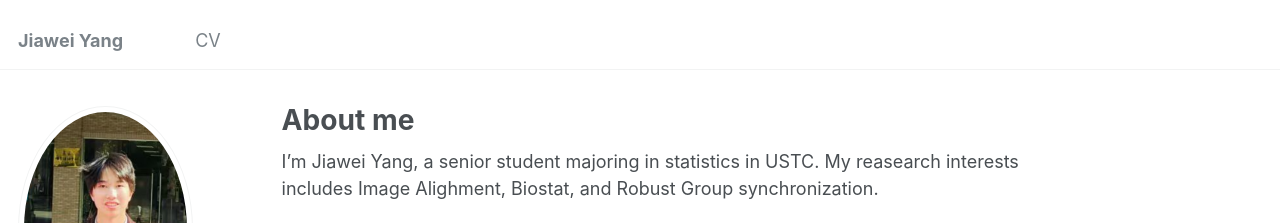
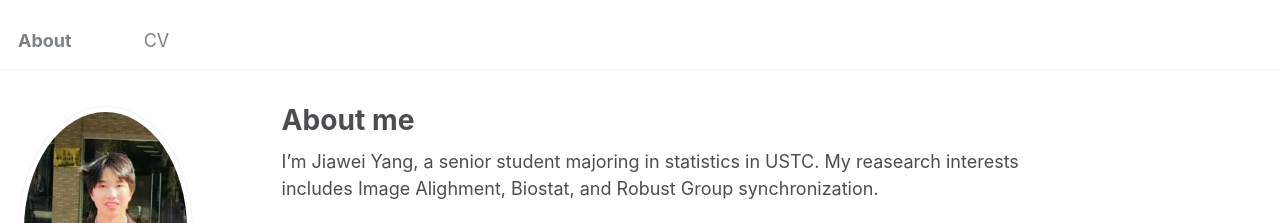
Before and after one commit to jiawei-yang05/Jiawei-yang05.github.io, a Jekyll site: the page built from _pages/about.md, in a window 1280 px wide. Shown: the top 223 px of the page. Built offline with Jekyll 4.4.1, drawn with Linux system fonts in a browser that asks for light colours.

Commit message:
Update _config.yml

```diff
--- a/_config.yml
+++ b/_config.yml
@@ -8,7 +8,7 @@
 
 # Basic Site Settings
 locale                   : "en-US"
-title                    : "Jiawei Yang"
+title                    : "About"
 title_separator          : "-"
 name                     : &name "Your Name"
 description              : &description "personal description"
```
